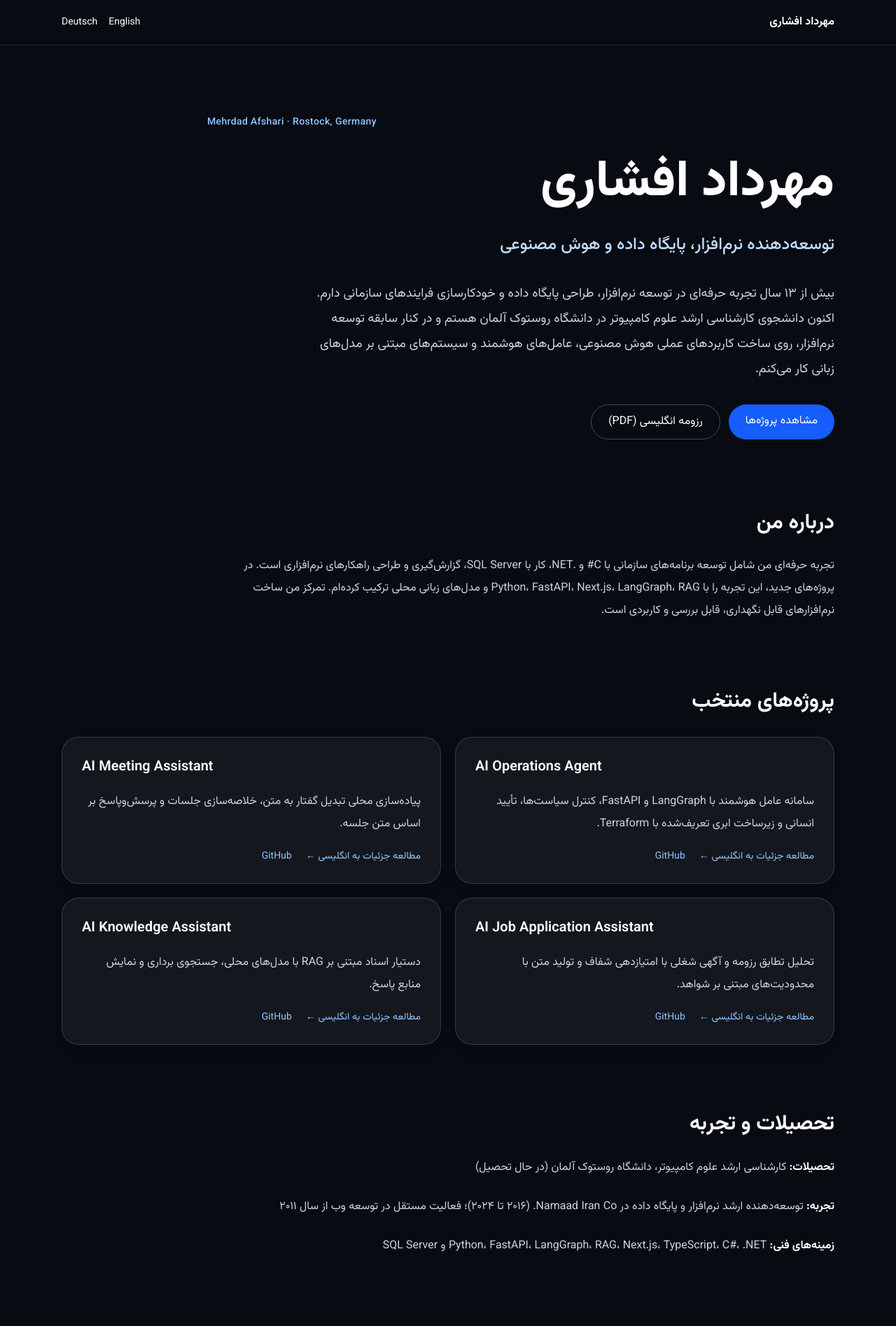
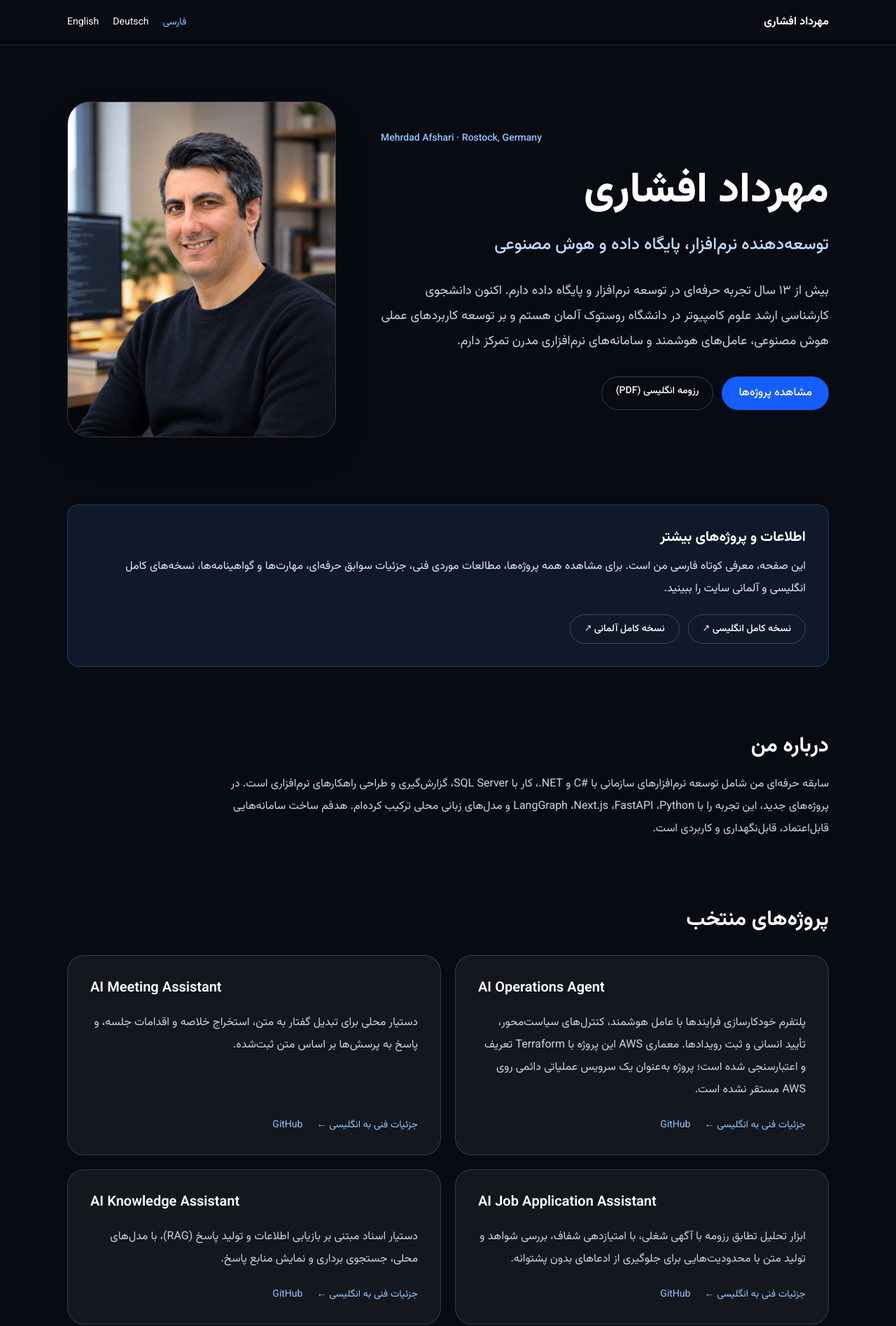
Before and after one commit to Mehrdad-Afshari/mehrdad-afshari-portfolio, a Next.js app: page /fa in a window 1280 px wide. Shown: the top 1895 px of the page at 70% size. Built offline with nearby package versions, Linux system fonts and the light colour scheme.

Commit message:
Add portrait, improve RTL hero, and clarify full-language content

```diff
--- a/app/fa/page.tsx
+++ b/app/fa/page.tsx
@@ -1,20 +1,139 @@
+import Image from "next/image";
 import Link from "next/link";
 import { pageMetadata, siteUrl } from "@/lib/seo";
 import { projects } from "@/data/projects";
-export const metadata = pageMetadata("fa", "/", "مهرداد افشاری | توسعه‌دهنده نرم‌افزار و هوش مصنوعی", "وب‌سایت رسمی مهرداد افشاری، توسعه‌دهنده نرم‌افزار و پایگاه داده با بیش از ۱۳ سال تجربه و دانشجوی کارشناسی ارشد علوم کامپیوتر دانشگاه روستوک آلمان. پروژه‌های هوش مصنوعی، RAG و عامل‌های هوشمند.");
-const selected = projects.filter(p => ["ai-operations-agent","ai-meeting-assistant","ai-job-application-assistant","ai-knowledge-assistant"].includes(p.id));
-const descriptions: Record<string,string> = {
- "ai-operations-agent":"سامانه عامل هوشمند با LangGraph و FastAPI، کنترل سیاست‌ها، تأیید انسانی و زیرساخت ابری تعریف‌شده با Terraform.",
- "ai-meeting-assistant":"پیاده‌سازی محلی تبدیل گفتار به متن، خلاصه‌سازی جلسات و پرسش‌وپاسخ بر اساس متن جلسه.",
- "ai-job-application-assistant":"تحلیل تطابق رزومه و آگهی شغلی با امتیازدهی شفاف و تولید متن با محدودیت‌های مبتنی بر شواهد.",
- "ai-knowledge-assistant":"دستیار اسناد مبتنی بر RAG با مدل‌های محلی، جستجوی برداری و نمایش منابع پاسخ."};
-export default function PersianPage(){return <>
-<script type="application/ld+json" dangerouslySetInnerHTML={{__html:JSON.stringify({"@context":"https://schema.org","@type":"ProfilePage","@id":siteUrl+"/fa#profile","url":siteUrl+"/fa","name":"مهرداد افشاری | توسعه‌دهنده نرم‌افزار و هوش مصنوعی","inLanguage":"fa","mainEntity":{"@id":siteUrl+"/#person"}})}} />
-<header className="border-b border-white/10 bg-[#080b12] text-white"><nav aria-label="ناوبری اصلی" className="mx-auto flex max-w-6xl items-center justify-between gap-4 px-6 py-5"><a href="/fa" className="font-bold">مهرداد افشاری</a><div className="flex gap-4 text-sm"><a href="/" lang="en">English</a><a href="/de" lang="de">Deutsch</a></div></nav></header>
-<main id="main-content" className="min-h-screen bg-[#080b12] text-white"><div className="mx-auto max-w-6xl space-y-24 px-6 py-16 sm:py-24">
-<section className="max-w-4xl"><p className="text-sm font-medium tracking-wide text-blue-300" dir="ltr">Mehrdad Afshari · Rostock, Germany</p><h1 className="mt-7 text-5xl font-extrabold leading-tight sm:text-7xl">مهرداد افشاری</h1><h2 className="mt-6 max-w-3xl text-xl font-medium leading-relaxed text-blue-200 sm:text-2xl">توسعه‌دهنده نرم‌افزار، پایگاه داده و هوش مصنوعی</h2><p className="mt-8 max-w-3xl text-lg leading-loose text-slate-300">بیش از ۱۳ سال تجربه حرفه‌ای در توسعه نرم‌افزار، طراحی پایگاه داده و خودکارسازی فرایندهای سازمانی دارم. اکنون دانشجوی کارشناسی ارشد علوم کامپیوتر در دانشگاه روستوک آلمان هستم و در کنار سابقه توسعه نرم‌افزار، روی ساخت کاربردهای عملی هوش مصنوعی، عامل‌های هوشمند و سیستم‌های مبتنی بر مدل‌های زبانی کار می‌کنم.</p><div className="mt-8 flex flex-wrap gap-3"><a className="rounded-full bg-blue-600 px-6 py-3" href="#projects">مشاهده پروژه‌ها</a><a className="rounded-full border border-white/25 px-6 py-3" href="/cv/mehrdad-afshari-cv.pdf">رزومه انگلیسی (PDF)</a></div></section>
-<section id="about" className="max-w-4xl"><h2 className="text-3xl font-bold leading-relaxed">درباره من</h2><p className="mt-5 leading-9 text-slate-300">تجربه حرفه‌ای من شامل توسعه برنامه‌های سازمانی با C# و .NET، کار با SQL Server، گزارش‌گیری و طراحی راهکارهای نرم‌افزاری است. در پروژه‌های جدید، این تجربه را با Python، FastAPI، Next.js، LangGraph، RAG و مدل‌های زبانی محلی ترکیب کرده‌ام. تمرکز من ساخت نرم‌افزارهای قابل نگهداری، قابل بررسی و کاربردی است.</p></section>
-<section id="projects"><h2 className="text-3xl font-bold">پروژه‌های منتخب</h2><div className="mt-8 grid gap-5 md:grid-cols-2">{selected.map(p=><article key={p.id} className="rounded-3xl border border-white/15 bg-white/5 p-7 shadow-lg shadow-black/10 transition-colors hover:border-blue-400/40"><h3 className="text-xl font-semibold text-left" dir="ltr">{p.title}</h3><p className="mt-5 leading-loose text-slate-300">{descriptions[p.id]}</p><div className="mt-5 flex flex-wrap gap-5 text-sm"><Link className="text-blue-300" href={`/projects/${p.id}`}>مطالعه جزئیات به انگلیسی ←</Link>{p.github&&<a className="text-blue-300" href={p.github} target="_blank" rel="noopener noreferrer">GitHub</a>}</div></article>)}</div></section>
-<section><h2 className="text-3xl font-bold">تحصیلات و تجربه</h2><div className="mt-7 space-y-6 leading-loose text-slate-300"><p><strong className="text-white">تحصیلات:</strong> کارشناسی ارشد علوم کامپیوتر، دانشگاه روستوک آلمان (در حال تحصیل)</p><p><strong className="text-white">تجربه:</strong> توسعه‌دهنده ارشد نرم‌افزار و پایگاه داده در Namaad Iran Co. (۲۰۱۶ تا ۲۰۲۴)؛ فعالیت مستقل در توسعه وب از سال ۲۰۱۱</p><p><strong className="text-white">زمینه‌های فنی:</strong> Python، FastAPI، LangGraph، RAG، Next.js، TypeScript، C#، .NET و SQL Server</p></div></section>
-<section id="contact"><h2 className="text-3xl font-bold">ارتباط با من</h2><p className="mt-4 text-slate-300">برای همکاری حرفه‌ای یا آشنایی بیشتر با پروژه‌ها:</p><div className="mt-6 flex flex-wrap gap-5 text-blue-300"><a href="mailto:afshari@outlook.com">ایمیل</a><a href="https://github.com/Mehrdad-Afshari" target="_blank" rel="noopener noreferrer">GitHub</a><a href="https://linkedin.com/in/mehrdadafshari" target="_blank" rel="noopener noreferrer">LinkedIn</a></div></section>
-</div></main><footer className="bg-[#080b12] px-6 py-8 text-center text-sm text-slate-400">© Mehrdad Afshari · <a href="/">English</a> · <a href="/de">Deutsch</a></footer></>}
+
+export const metadata = pageMetadata(
+  "fa",
+  "/",
+  "مهرداد افشاری | توسعه‌دهنده نرم‌افزار و هوش مصنوعی",
+  "وب‌سایت شخصی مهرداد افشاری؛ توسعه‌دهنده نرم‌افزار و پایگاه داده با بیش از ۱۳ سال سابقه حرفه‌ای و دانشجوی کارشناسی ارشد علوم کامپیوتر دانشگاه روستوک آلمان. پروژه‌های کاربردی هوش مصنوعی و توسعه نرم‌افزار.",
+);
+
+const selectedIds = [
+  "ai-operations-agent",
+  "ai-meeting-assistant",
+  "ai-job-application-assistant",
+  "ai-knowledge-assistant",
+];
+const selected = selectedIds.flatMap((id) => {
+  const project = projects.find((item) => item.id === id);
+  return project ? [project] : [];
+});
+const descriptions: Record<string, string> = {
+  "ai-operations-agent": "پلتفرم خودکارسازی فرایندها با عامل هوشمند، کنترل‌های سیاست‌محور، تأیید انسانی و ثبت رویدادها. معماری AWS این پروژه با Terraform تعریف و اعتبارسنجی شده است؛ پروژه به‌عنوان یک سرویس عملیاتی دائمی روی AWS مستقر نشده است.",
+  "ai-meeting-assistant": "دستیار محلی برای تبدیل گفتار به متن، استخراج خلاصه و اقدامات جلسه، و پاسخ به پرسش‌ها بر اساس متن ثبت‌شده.",
+  "ai-job-application-assistant": "ابزار تحلیل تطابق رزومه با آگهی شغلی، با امتیازدهی شفاف، بررسی شواهد و تولید متن با محدودیت‌هایی برای جلوگیری از ادعاهای بدون پشتوانه.",
+  "ai-knowledge-assistant": "دستیار اسناد مبتنی بر بازیابی اطلاعات و تولید پاسخ (RAG)، با مدل‌های محلی، جستجوی برداری و نمایش منابع پاسخ.",
+};
+const linkStyle = "rounded-full border border-white/20 px-5 py-2.5 text-sm font-medium transition hover:border-blue-300 hover:text-blue-200";
+
+export default function PersianPage() {
+  return (
+    <>
+      <script
+        type="application/ld+json"
+        dangerouslySetInnerHTML={{
+          __html: JSON.stringify({
+            "@context": "https://schema.org",
+            "@type": "ProfilePage",
+            "@id": siteUrl + "/fa#profile",
+            url: siteUrl + "/fa",
+            name: "مهرداد افشاری | توسعه‌دهنده نرم‌افزار و هوش مصنوعی",
+            inLanguage: "fa",
+            mainEntity: { "@id": siteUrl + "/#person" },
+          }),
+        }}
+      />
+      <header className="border-b border-white/10 bg-[#080b12] text-white">
+        <nav aria-label="انتخاب زبان" className="mx-auto flex max-w-6xl items-center justify-between gap-4 px-5 py-5 sm:px-8">
+          <Link href="/fa" className="font-bold">مهرداد افشاری</Link>
+          <div className="flex items-center gap-3 text-sm sm:gap-5" dir="ltr">
+            <Link href="/" lang="en" className="hover:text-blue-300">English</Link>
+            <Link href="/de" lang="de" className="hover:text-blue-300">Deutsch</Link>
+            <span lang="fa" aria-current="page" className="font-[family-name:var(--font-vazirmatn)] text-blue-300">فارسی</span>
+          </div>
+        </nav>
+      </header>
+
+      <main id="main-content" className="min-h-screen bg-[#080b12] text-white">
+        <div className="mx-auto max-w-6xl space-y-20 px-5 py-14 sm:space-y-24 sm:px-8 sm:py-20">
+          <section className="grid items-center gap-10 lg:grid-cols-[minmax(0,1.25fr)_minmax(0,0.75fr)] lg:gap-16">
+            <div className="min-w-0">
+              <p className="text-sm font-medium text-blue-300" dir="ltr">Mehrdad Afshari · Rostock, Germany</p>
+              <h1 className="mt-6 text-4xl font-extrabold leading-tight sm:text-6xl">مهرداد افشاری</h1>
+              <h2 className="mt-5 text-xl font-medium leading-relaxed text-blue-200 sm:text-2xl">توسعه‌دهنده نرم‌افزار، پایگاه داده و هوش مصنوعی</h2>
+              <p className="mt-7 max-w-3xl text-base leading-loose text-slate-300 sm:text-lg">
+                بیش از ۱۳ سال تجربه حرفه‌ای در توسعه نرم‌افزار و پایگاه داده دارم. اکنون دانشجوی کارشناسی ارشد علوم کامپیوتر در دانشگاه روستوک آلمان هستم و بر توسعه کاربردهای عملی هوش مصنوعی، عامل‌های هوشمند و سامانه‌های نرم‌افزاری مدرن تمرکز دارم.
+              </p>
+              <div className="mt-8 flex flex-wrap gap-3">
+                <a href="#projects" className="rounded-full bg-blue-600 px-6 py-3 font-medium transition hover:bg-blue-500">مشاهده پروژه‌ها</a>
+                <a href="/cv/mehrdad-afshari-cv.pdf" target="_blank" rel="noopener noreferrer" className={linkStyle}>رزومه انگلیسی (PDF)</a>
+              </div>
+            </div>
+            <div className="relative mx-auto w-full max-w-sm overflow-hidden rounded-[2rem] border border-white/15 bg-white/5 shadow-2xl shadow-black/30 lg:max-w-md">
+              <div className="relative aspect-[4/5]">
+                <Image src="/images/mehrdad-afshari.png" alt="تصویر مهرداد افشاری" fill priority sizes="(max-width: 1024px) 90vw, 400px" className="object-cover object-[center_35%]" />
+                <div className="pointer-events-none absolute inset-0 bg-gradient-to-t from-black/20 via-transparent to-transparent" />
+              </div>
+            </div>
+          </section>
+
+          <aside className="rounded-2xl border border-blue-400/25 bg-blue-400/10 p-6 sm:p-8" aria-label="نسخه‌های کامل سایت">
+            <h2 className="text-xl font-bold">اطلاعات و پروژه‌های بیشتر</h2>
+            <p className="mt-3 leading-loose text-slate-200">
+              این صفحه، معرفی کوتاه فارسی من است. برای مشاهده همه پروژه‌ها، مطالعات موردی فنی، جزئیات سوابق حرفه‌ای، مهارت‌ها و گواهینامه‌ها، نسخه‌های کامل انگلیسی و آلمانی سایت را ببینید.
+            </p>
+            <div className="mt-5 flex flex-wrap gap-3">
+              <Link href="/" lang="en" className={linkStyle}>نسخه کامل انگلیسی <span dir="ltr" className="inline-block">↗</span></Link>
+              <Link href="/de" lang="de" className={linkStyle}>نسخه کامل آلمانی <span dir="ltr" className="inline-block">↗</span></Link>
+            </div>
+          </aside>
+
+          <section id="about" className="max-w-4xl">
+            <h2 className="text-3xl font-bold">درباره من</h2>
+            <p className="mt-5 leading-loose text-slate-300">
+              سابقه حرفه‌ای من شامل توسعه نرم‌افزارهای سازمانی با <bdi dir="ltr">C#</bdi> و <bdi dir="ltr">.NET</bdi>، کار با <bdi dir="ltr">SQL Server</bdi>، گزارش‌گیری و طراحی راهکارهای نرم‌افزاری است. در پروژه‌های جدید، این تجربه را با <bdi dir="ltr">Python</bdi>، <bdi dir="ltr">FastAPI</bdi>، <bdi dir="ltr">Next.js</bdi>، <bdi dir="ltr">LangGraph</bdi> و مدل‌های زبانی محلی ترکیب کرده‌ام. هدفم ساخت سامانه‌هایی قابل‌اعتماد، قابل‌نگهداری و کاربردی است.
+            </p>
+          </section>
+
+          <section id="projects">
+            <h2 className="text-3xl font-bold">پروژه‌های منتخب</h2>
+            <div className="mt-8 grid gap-5 md:grid-cols-2">
+              {selected.map((project) => (
+                <article key={project.id} className="flex flex-col rounded-3xl border border-white/15 bg-white/5 p-6 transition-colors hover:border-blue-400/40 sm:p-8">
+                  <h3 className="text-left text-xl font-semibold" dir="ltr">{project.title}</h3>
+                  <p className="mt-5 flex-1 leading-loose text-slate-300">{descriptions[project.id]}</p>
+                  <div className="mt-6 flex flex-wrap gap-5 text-sm">
+                    <Link className="text-blue-300 hover:text-blue-200" href={`/projects/${project.id}`}>جزئیات فنی به انگلیسی ←</Link>
+                    {project.github && <a className="text-blue-300 hover:text-blue-200" href={project.github} target="_blank" rel="noopener noreferrer">GitHub</a>}
+                  </div>
+                </article>
+              ))}
+            </div>
+          </section>
+
+          <section>
+            <h2 className="text-3xl font-bold">تحصیلات و تجربه</h2>
+            <div className="mt-6 space-y-5 leading-loose text-slate-300">
+              <p><strong className="text-white">تحصیلات:</strong> دانشجوی کارشناسی ارشد علوم کامپیوتر، دانشگاه روستوک آلمان</p>
+              <p><strong className="text-white">تجربه حرفه‌ای:</strong> بیش از ۱۳ سال سابقه در توسعه نرم‌افزار، پایگاه داده و راهکارهای سازمانی</p>
+              <p><strong className="text-white">فناوری‌ها:</strong> <bdi dir="ltr">Python</bdi>، <bdi dir="ltr">FastAPI</bdi>، <bdi dir="ltr">LangGraph</bdi>، <bdi dir="ltr">RAG</bdi>، <bdi dir="ltr">Next.js</bdi>، <bdi dir="ltr">TypeScript</bdi>، <bdi dir="ltr">C#</bdi>، <bdi dir="ltr">.NET</bdi> و <bdi dir="ltr">SQL Server</bdi></p>
+            </div>
+          </section>
+
+          <section id="contact">
+            <h2 className="text-3xl font-bold">ارتباط با من</h2>
+            <p className="mt-4 text-slate-300">برای همکاری حرفه‌ای یا آشنایی بیشتر با پروژه‌ها می‌توانید از راه‌های زیر با من در ارتباط باشید.</p>
+            <div className="mt-6 flex flex-wrap gap-5 text-blue-300">
+              <a href="mailto:afshari@outlook.com">ایمیل</a>
+              <a href="https://github.com/Mehrdad-Afshari" target="_blank" rel="noopener noreferrer">GitHub</a>
+              <a href="https://linkedin.com/in/mehrdadafshari" target="_blank" rel="noopener noreferrer">LinkedIn</a>
+            </div>
+          </section>
+        </div>
+      </main>
+      <footer className="bg-[#080b12] px-5 py-8 text-center text-sm text-slate-400">© Mehrdad Afshari · <Link href="/">English</Link> · <Link href="/de">Deutsch</Link></footer>
+    </>
+  );
+}
```
